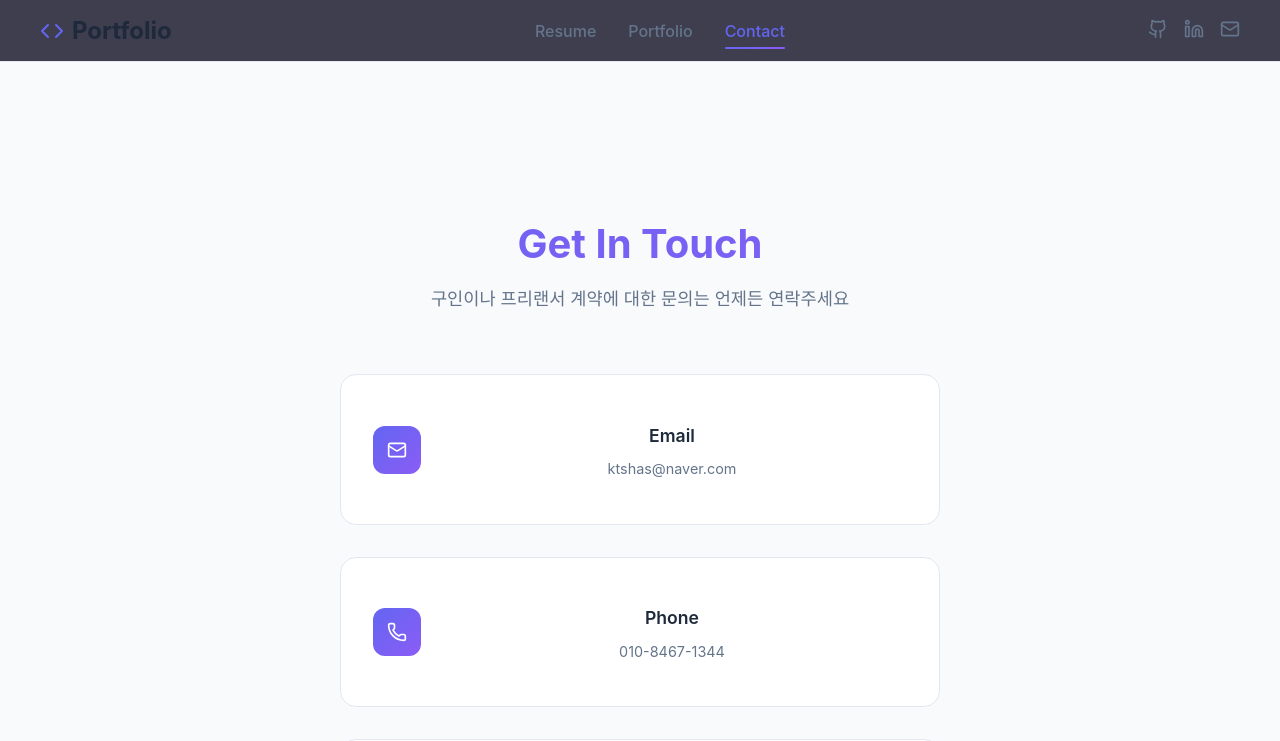
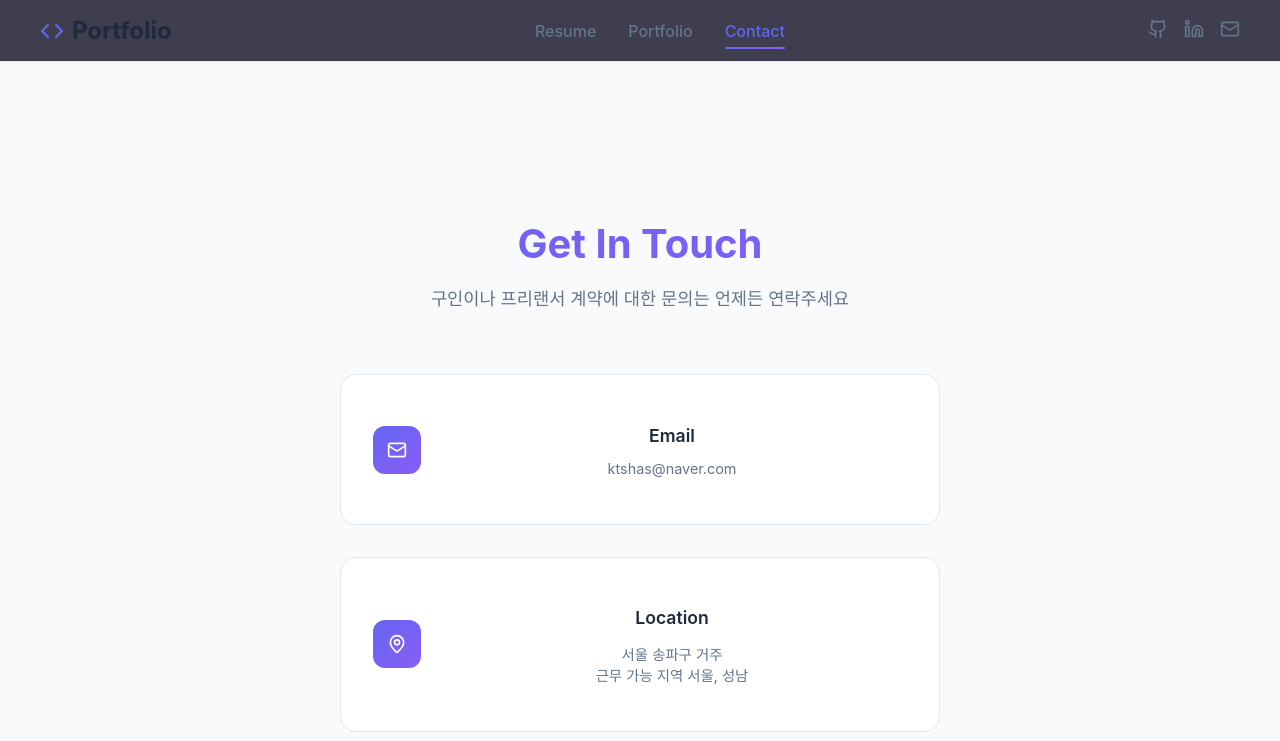
Before and after one commit to Ktshas/front_portfolio_resume, a React (Create React App) app: page /front_portfolio_resume/contact in a window 1280 px wide. Shown: the top 741 px of the page. Built offline with nearby package versions, Linux system fonts and the light colour scheme.

Commit message:
연락처에서 전화번호 삭제제

```diff
--- a/src/pages/contact/Contact.tsx
+++ b/src/pages/contact/Contact.tsx
@@ -110,12 +110,6 @@ const Contact: React.FC = () => {
       href: 'mailto:ktshas@naver.com'
     },
     {
-      icon: <Phone size={20} />,
-      label: 'Phone',
-      value: '010-8467-1344',
-      href: 'tel:01084671344'
-    },
-    {
       icon: <MapPin size={20} />,
       label: 'Location',
       value: '서울 송파구 거주\n근무 가능 지역 서울, 성남',
```
